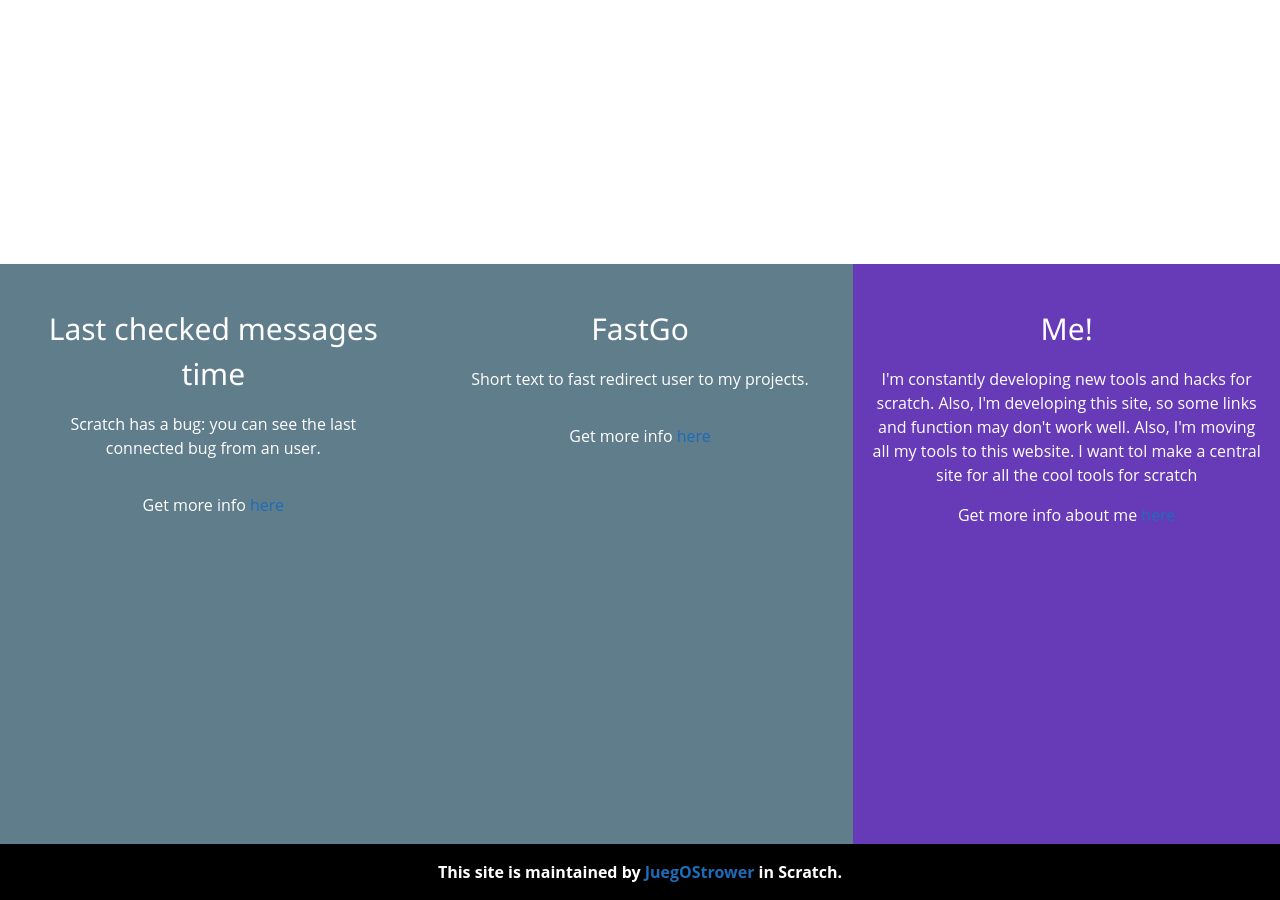
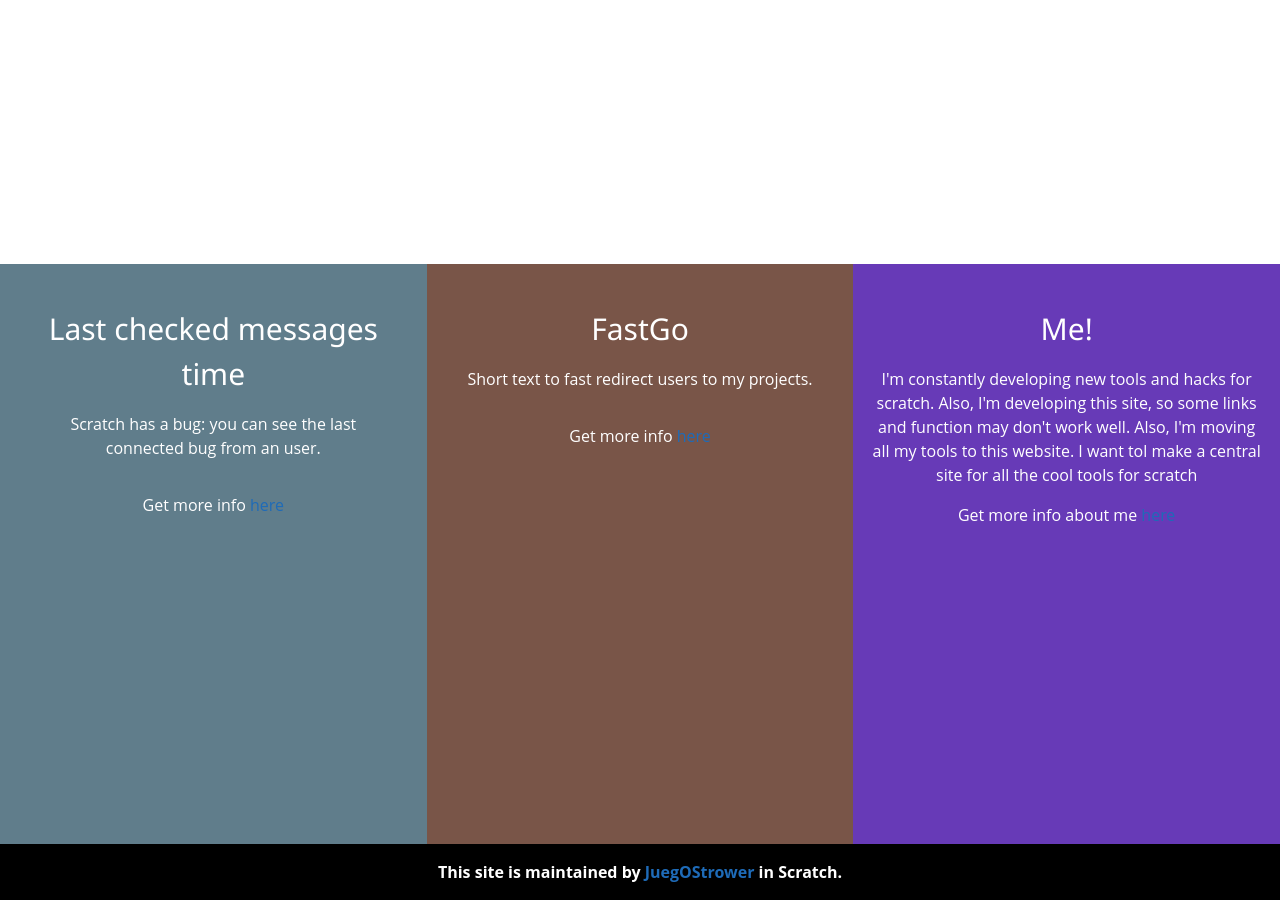
Before and after one commit to JuegOStrower/juegostrower.github.io, a Jekyll site: the page index.html, which Jekyll copies as it is, in a window 1280 px wide and 900 px high, scrolled down 1229 px. Built offline with Jekyll 4.4.1, drawn with Linux system fonts in a browser that asks for light colours; comment, search, counter and statistics services are not loaded.

Commit message:
Update index.html

```diff
--- a/index.html
+++ b/index.html
@@ -130,11 +130,10 @@
       <div class="w3-container w3-responsive">
       </div>
         <p>Get more info <a href="lastconnected">here</a></p></div>
-  </div><div class="w3-third w3-blue-gray
- w3-container" style="min-height:580px">
+  </div><div class="w3-third w3-brown w3-container" style="min-height:580px">
     <div class="w3-padding-32 w3-center">
       <h2>FastGo</h2>
-      <p class="w3-container">Short text to fast redirect user to my projects.</p>
+      <p class="w3-container">Short text to fast redirect users to my projects.</p>
       <div class="w3-container w3-responsive">
       </div>
         <p>Get more info <a href="fastgo">here</a></p></div>
```
